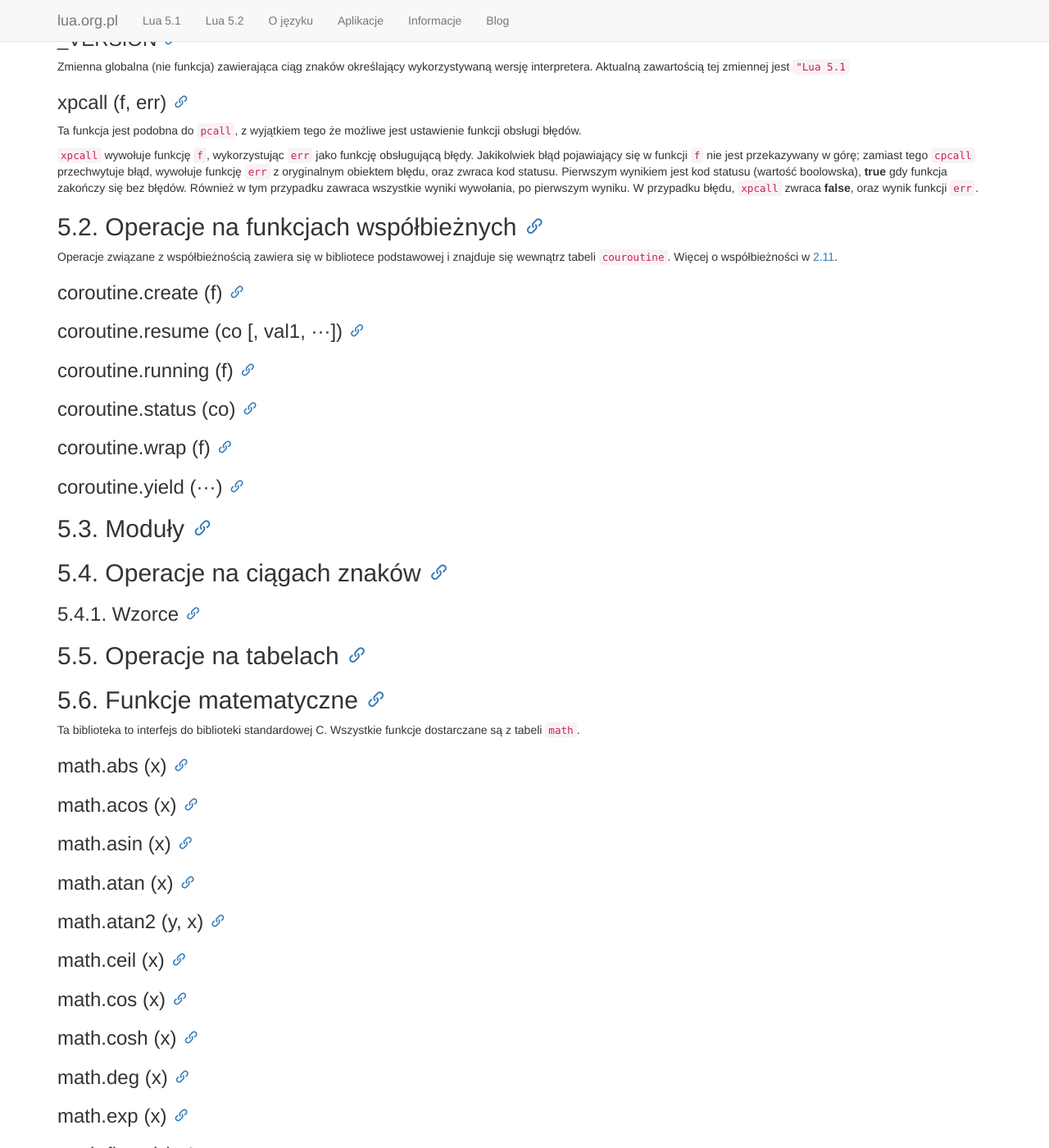
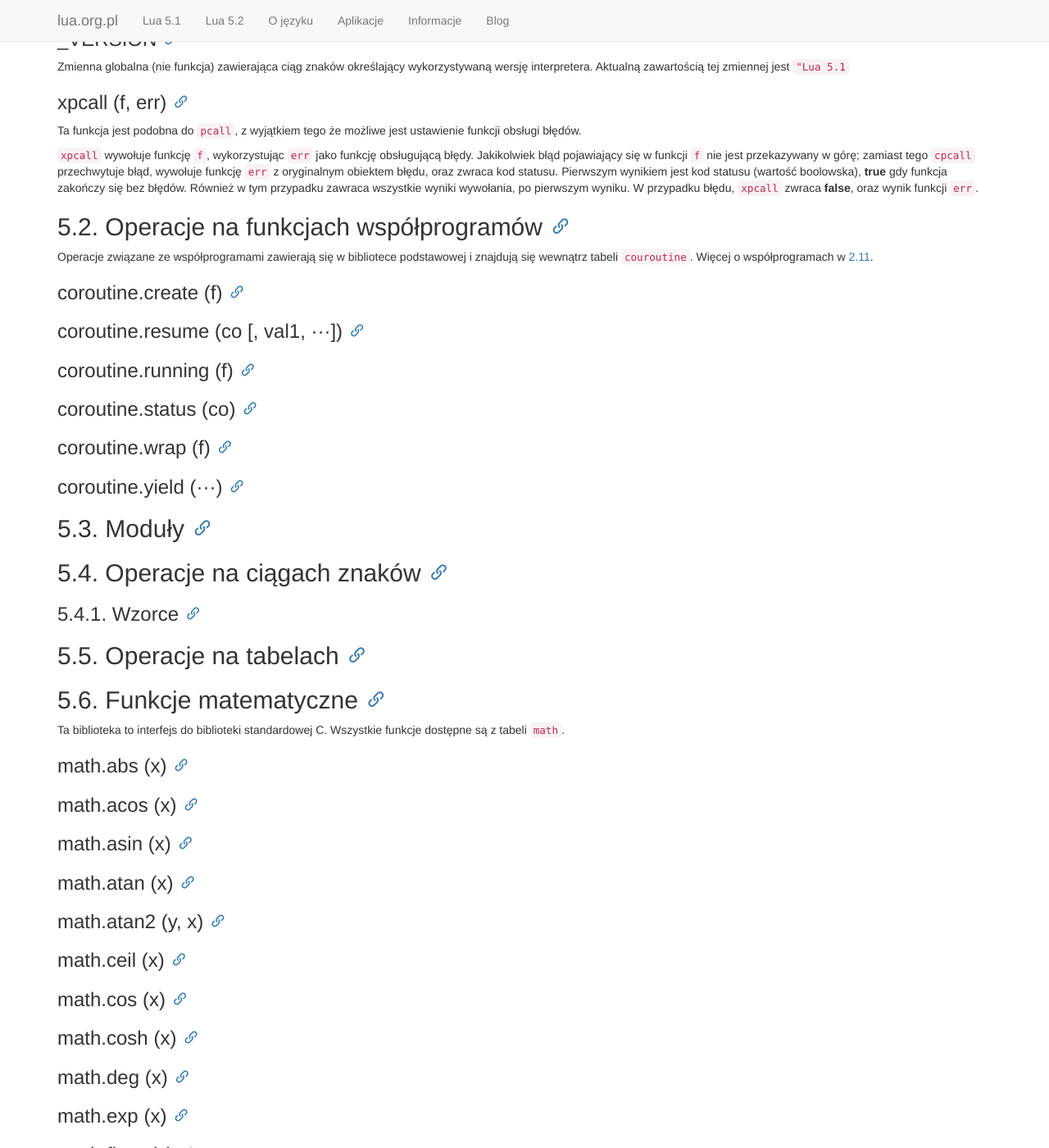
Before and after one commit to BRychlik/lua.org.pl, a Jekyll site: the page built from 5.1/manual.html, in a window 1280 px wide and 1400 px high, scrolled down 26198 px. Shown: the whole window at 82% size. Built offline with Jekyll 4.4.1, drawn with Linux system fonts in a browser that asks for light colours; comment, search, counter and statistics services are not loaded; some of the changed text lies outside the part shown.

Commit message:
Poprawki w układzie tagów
- odpowiednie domknięcia tagów p
- ujdenolicenie nazewnictwa

```diff
--- a/5.1/manual.html
+++ b/5.1/manual.html
@@ -43,7 +43,7 @@
 <p>
 Lua jest językiem, w którym wielkość liter ma znaczenie: <code>and</code> jest słowem zarezerwowanym, ale <code>And</code> i <code>AND</code> są dwoma całkowicie właściwymi identyfikatorami. Zgodnie z konwencją, nazwy rozpoczynające się od podkreślenia i składające się ze wielkich liter (takie jak <code>_VERSION</code>) są zarezerwowane jako wewnętrzne zmienne globalne używane przez Lua.
 </p>
-<p>Podane ciągi znaków określają inne oznaczenia:<p>
+<p>Podane ciągi znaków określają inne oznaczenia:</p>
 <pre>
 +     -     *     /     %     ^     #
 ==    ~=    <=    >=    <     >     =
@@ -473,7 +473,7 @@
     false or nil        --> nil
     10 and 20           --> 20
 </pre>
-<p>W tym podręczniku, <code>--&gt;</code> oznacza wynik działania wyrażenia.
+<p>W tym podręczniku, <code>--&gt;</code> oznacza wynik działania wyrażenia.</p>
 <h3 id="2.5.4">2.5.4. Konkatenacja</h3>
 <p>
 Łączenie ciągów znaków w Lua oznaczone jest przez dwie kropki, ('<code>..</code>'). Jeżeli obydwa operandy są ciągami znaków lub numerami, to obydwa są konwertowane na ciągi znaków z zachowaniem zasad opisnych w <a href="#2.2.1">2.2.1</a>. Jeżeli nie jest to możliwe, używana jest metametoda "concat" (więcej <a href="#2.8">2.8</a>).
@@ -1446,12 +1446,15 @@
 <p><code>xpcall</code> wywołuje funkcję <code>f</code>, wykorzystując <code>err</code> jako funkcję obsługującą błędy. Jakikolwiek błąd pojawiający się w funkcji <code>f</code> nie jest przekazywany w górę; zamiast tego <code>cpcall</code> przechwytuje błąd, wywołuje funkcję <code>err</code> z oryginalnym obiektem błędu, oraz zwraca kod statusu. Pierwszym wynikiem jest kod statusu (wartość boolowska), <strong>true</strong> gdy funkcja zakończy się bez błędów. Również w tym przypadku zawraca wszystkie wyniki wywołania, po pierwszym wyniku. W przypadku błędu, <code>xpcall</code> zwraca <strong>false</strong>, oraz wynik funkcji <code>err</code>.
 </p>
 
-<h2 id="5.2">5.2. Operacje na funkcjach współbieżnych</h2>
-
-<p>Operacje związane z współbieżnością zawiera się w bibliotece podstawowej i znajduje się wewnątrz tabeli <code>couroutine</code>. Więcej o współbieżności w <a href="#2.11">2.11</a>.</p>
+<h2 id="5.2">5.2. Operacje na funkcjach współprogramów</h2>
+
+<p>Operacje związane ze współprogramami zawierają się w bibliotece podstawowej i znajdują się wewnątrz tabeli <code>couroutine</code>. Więcej o współprogramach w <a href="#2.11">2.11</a>.</p>
 
 <h3 id="pdf-coroutine.create">coroutine.create (f)</h3>
 
+<p></p>
+
+
 <h3 id="pdf-coroutine.resume">coroutine.resume (co [, val1, ···])</h3>
 
 <h3 id="pdf-coroutine.running">coroutine.running (f)</h3>
@@ -1465,7 +1468,6 @@
 <h2 id="5.3">5.3. Moduły</h2>
 
 <h2 id="5.4">5.4. Operacje na ciągach znaków</h2>
-
 <p>
 
 </p>
@@ -1476,7 +1478,7 @@
 
 <h2 id="5.6">5.6. Funkcje matematyczne</h2>
 
-<p>Ta biblioteka to interfejs do biblioteki standardowej C. Wszystkie funkcje dostarczane są z tabeli <code>math</code>.</p>
+<p>Ta biblioteka to interfejs do biblioteki standardowej C. Wszystkie funkcje dostępne są z tabeli <code>math</code>.</p>
 
 <h3 id ="pdf-math.abs">math.abs (x)</h3>
 <p>
```
Also changed, not shown: other parts of 5.1/manual.html (+1 -1 lines).
